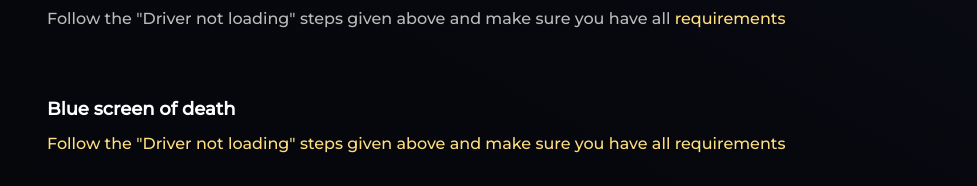
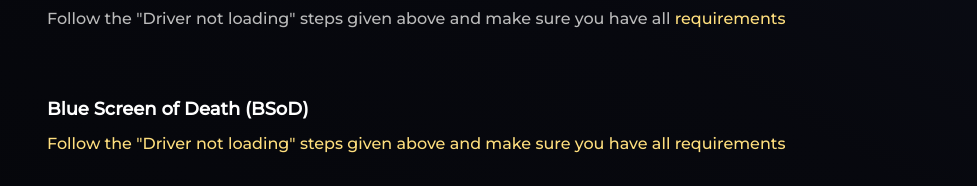
Before and after one commit to crexpy/docs, a plain HTML site: page sslbypass.html in a window 1280 px wide. Shown: the part 2929-3115 px from the top of the page, without its empty margins (303-1280 px from the left). Drawn offline with Linux system fonts and the light colour scheme.

Commit message:
Update sslbypass.html

```diff
--- a/sslbypass.html
+++ b/sslbypass.html
@@ -122,7 +122,7 @@
                 <h4>Driver Failed To Load</h4>
                 <p>Follow the "Driver not loading" steps given above and make sure you have all <a href="#requirements">requirements</p><br>
 
-                <h4>Blue screen of death</h4>
+                <h4>Blue Screen of Death (BSoD)</h4>
                 <p>Follow the "Driver not loading" steps given above and make sure you have all <a href="#requirements">requirements</p><br>
 
                 <h4>Invalid Key | Error Code: 1000</h4>
```
